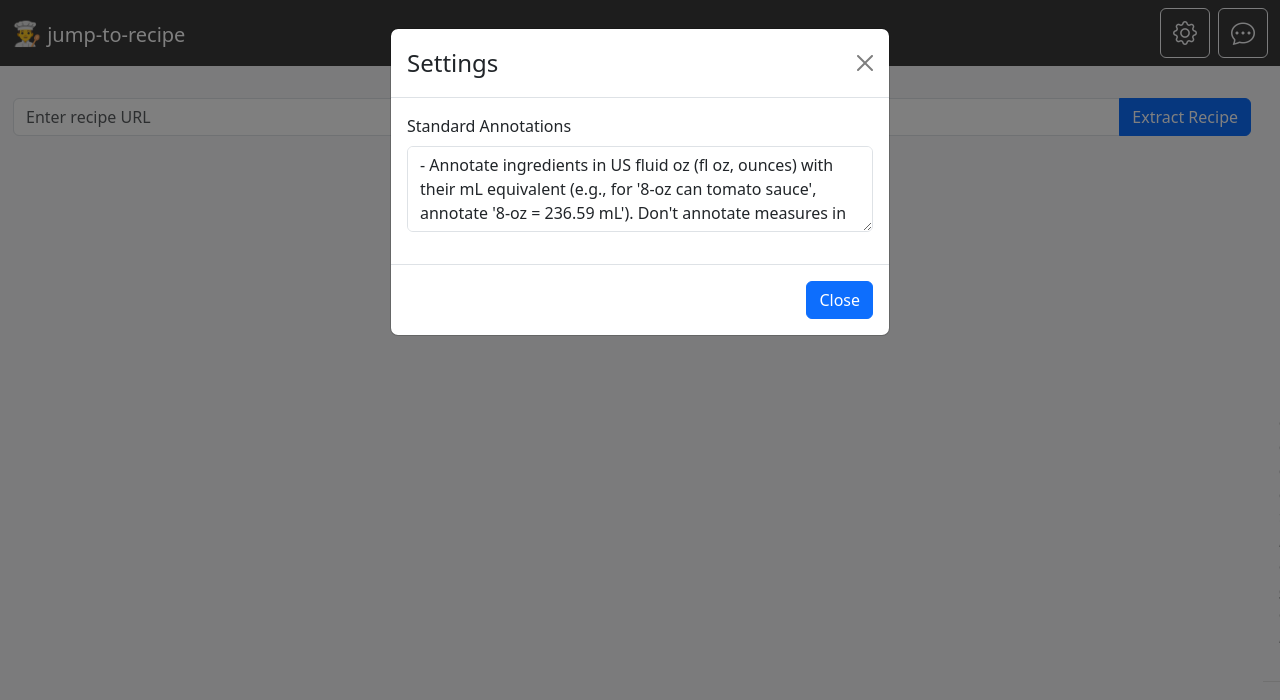
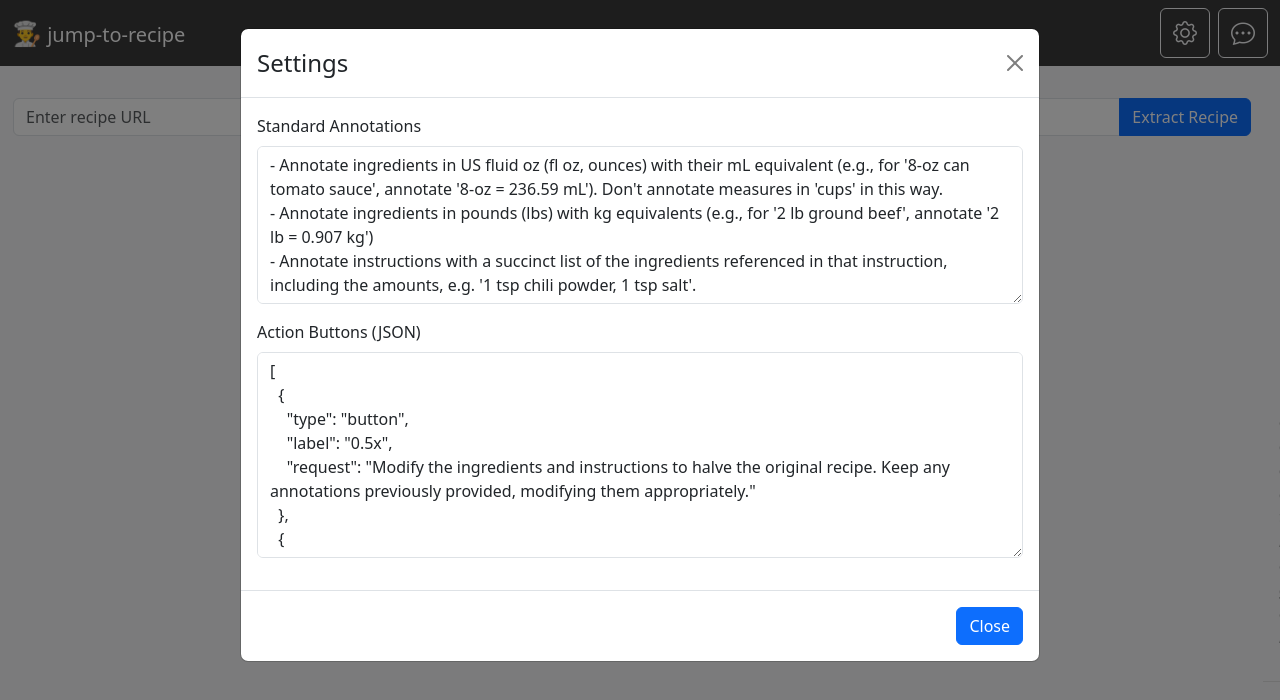
Before and after one commit to lafrenben/recipe-assistant, a React (Create React App) app in the folder frontend/: page / in a window 1280 px wide. Both pictures are taken after a click on the button "Open Settings". Shown: the top 700 px of the page. Built offline with nearby package versions, Linux system fonts and the light colour scheme; no server answers.

Commit message:
Added the ability to configure the action buttons from Settings

```diff
--- a/frontend/src/App.js
+++ b/frontend/src/App.js
@@ -19,7 +19,7 @@ function App() {
   const [threadId, setThreadId] = useState(false);
   const [messages, setMessages] = useState([]);
   const [newMessage, setNewMessage] = useState('');
-  const [userInterfaceActions, setUserInterfaceActions] = useState([
+  const [actionButtons, setActionButtons] = useState(JSON.stringify([
     {
       'type': 'button',
       'label': '0.5x',
@@ -40,7 +40,7 @@ function App() {
       'label': 'No dairy',
       'request': "Annotate the recipe with substitutions for ingredients that contain dairy."
     },
-  ]);
+  ], null, 2));
   const [standardAnnotations, setStandardAnnotations] = useState(
     "- Annotate ingredients in US fluid oz (fl oz, ounces) with their mL equivalent (e.g., for '8-oz can tomato sauce', annotate '8-oz = 236.59 mL'). Don't annotate measures in 'cups' in this way.\n" +
     "- Annotate ingredients in pounds (lbs) with kg equivalents (e.g., for '2 lb ground beef', annotate '2 lb = 0.907 kg')\n" +
@@ -193,6 +193,12 @@ function App() {
     setStandardAnnotations(e.target.value);
   };
 
+  const handleActionButtonsChange = (newValue, isValid) => {
+    if (isValid) {
+      setActionButtons(newValue);
+    }
+  };
+
   return (
     <div className="app-container">
       <Navbar
@@ -205,7 +211,7 @@ function App() {
           <Row>
             <Col>
               <RecipeInput onSubmit={handleRecipeSubmit} isLoading={isLoading} />
-              {recipe && <RecipeDisplay recipe={recipe} userInterfaceActions={userInterfaceActions} onUserInterfaceAction={handleUserInterfaceAction} />}
+              {recipe && <RecipeDisplay recipe={recipe} actionButtons={actionButtons} onUserInterfaceAction={handleUserInterfaceAction} />}
             </Col>
           </Row>
         </Container>
@@ -222,6 +228,8 @@ function App() {
         onHide={handleCloseSettings}
         standardAnnotations={standardAnnotations}
         onStandardAnnotationsChange={handleStandardAnnotationsChange}
+        actionButtons={actionButtons}
+        onActionButtonsChange={handleActionButtonsChange}
       />
     </div>
   );
--- a/frontend/src/components/RecipeDisplay.js
+++ b/frontend/src/components/RecipeDisplay.js
@@ -1,7 +1,7 @@
 import React from 'react';
 import { Card, Row, Col, ListGroup, Button } from 'react-bootstrap';
 
-function RecipeDisplay({ recipe, userInterfaceActions, onUserInterfaceAction }) {
+function RecipeDisplay({ recipe, actionButtons, onUserInterfaceAction }) {
   return (
     <Card className="my-3">
       <Card.Body>
@@ -13,9 +13,9 @@ function RecipeDisplay({ recipe, userInterfaceActions, onUserInterfaceAction })
             {recipe.yield && ` Yield: ${recipe.yield}`}
           </div>
         )}
-        {userInterfaceActions && recipe.ingredients && ( // only show the actions once the ingredients are available
+        {actionButtons && recipe.ingredients && ( // only show the actions once the ingredients are available
           <div className="mb-3">
-            {userInterfaceActions.map((uiAction) => (
+            {JSON.parse(actionButtons).map((uiAction) => (
               <Button
                 key={uiAction.label} // Add a key prop to avoid React warnings
                 variant="outline-primary"
--- a/frontend/src/components/SettingsModal.js
+++ b/frontend/src/components/SettingsModal.js
@@ -1,9 +1,46 @@
-import React from 'react';
+import React, { useState, useEffect } from 'react';
 import { Modal, Button, Form } from 'react-bootstrap';
 
-export default function SettingsModal({ show, onHide, standardAnnotations, onStandardAnnotationsChange }) {
+export default function SettingsModal({
+    show,
+    onHide,
+    standardAnnotations,
+    onStandardAnnotationsChange,
+    actionButtons,
+    onActionButtonsChange }) {
+
+  const [jsonError, setJsonError] = useState(null);
+  const [localActionButtons, setLocalActionButtons] = useState(actionButtons);
+
+  useEffect(() => {
+    setLocalActionButtons(actionButtons);
+  }, [actionButtons]);
+
+  const validateJson = (jsonString) => {
+    if (jsonString.trim() === '') {
+      setJsonError(null);
+      return true;
+    }
+
+    try {
+      JSON.parse(jsonString);
+      setJsonError(null);
+      return true;
+    } catch (error) {
+      setJsonError('Invalid JSON: ' + error.message);
+    }
+    return false;
+  };
+
+  const handleActionButtonsChange = (e) => {
+    const newValue = e.target.value;
+    setLocalActionButtons(newValue);
+    const isValid = validateJson(newValue);
+    onActionButtonsChange(newValue, isValid);
+  };
+
   return (
-    <Modal show={show} onHide={onHide}>
+    <Modal size="lg" show={show} onHide={onHide}>
       <Modal.Header closeButton>
         <Modal.Title>Settings</Modal.Title>
       </Modal.Header>
@@ -13,11 +50,25 @@ export default function SettingsModal({ show, onHide, standardAnnotations, onSta
             <Form.Label>Standard Annotations</Form.Label>
             <Form.Control
               as="textarea"
-              rows={3}
+              rows={6}
               value={standardAnnotations}
               onChange={onStandardAnnotationsChange}
               placeholder="Enter standard annotations to be applied to all recipes"
             />
+          </Form.Group>
+          <Form.Group className="mb-3" controlId="actionButtons">
+            <Form.Label>Action Buttons (JSON)</Form.Label>
+            <Form.Control
+              as="textarea"
+              rows={8}
+              value={localActionButtons}
+              onChange={handleActionButtonsChange}
+              placeholder="Enter JSON for action buttons or leave blank"
+              isInvalid={!!jsonError}
+            />
+            <Form.Control.Feedback type="invalid">
+              {jsonError}
+            </Form.Control.Feedback>
           </Form.Group>
         </Form>
       </Modal.Body>
```
Also changed, not shown: frontend/src/components/Navbar.js (line endings or trailing spaces).
